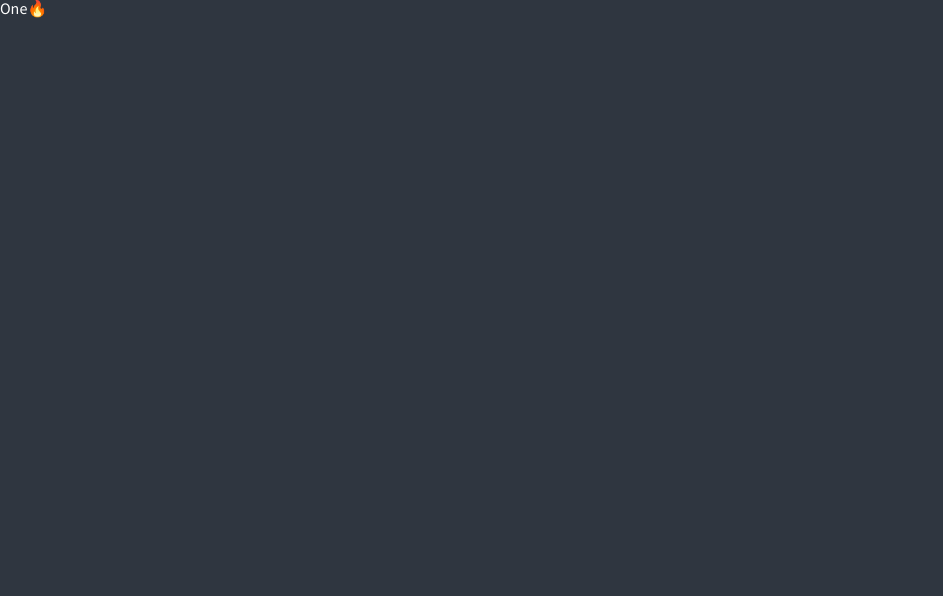
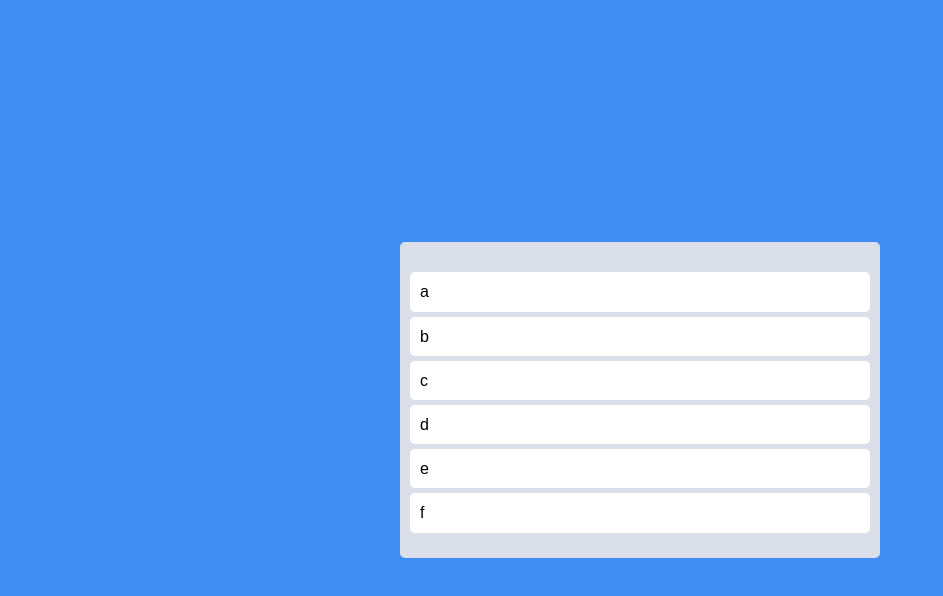
Before and after one commit to jjojjosj/react-master, a React (Create React App) app: page / in a window 1280 px wide. Shown: the top 596 px of the page, without its empty margins (0-943 px from the left). Built offline with nearby package versions, Linux system fonts and the light colour scheme.

Commit message:
드래그앤드롭 구현

```diff
--- a/src/App.tsx
+++ b/src/App.tsx
@@ -1,26 +1,83 @@
 import { useRecoilState, useRecoilValue } from "recoil";
-import { DragDropContext, Draggable, Droppable } from "react-beautiful-dnd";
+import {
+  DragDropContext,
+  Draggable,
+  Droppable,
+  DropResult,
+} from "react-beautiful-dnd";
+import styled from "styled-components";
+import { toDoState } from "./atoms";
+
+const Wrapper = styled.div`
+  display: flex;
+  max-width: 480px;
+  width: 100%;
+  margin: 0 auto;
+  justify-content: center;
+  align-items: center;
+  height: 100vh;
+`;
+
+const Boards = styled.div`
+  display: grid;
+  width: 100%;
+  grid-template-columns: repeat(1, 1fr);
+`;
+
+const Board = styled.div`
+  padding: 20px 10px;
+  padding-top: 30px;
+  background-color: ${(props) => props.theme.boardColor};
+  border-radius: 5px;
+  min-height: 200px;
+`;
+
+const Card = styled.div`
+  border-radius: 5px;
+  margin-bottom: 5px;
+  padding: 10px 10px;
+  background-color: ${(props) => props.theme.cardColor};
+`;
 
 function App() {
-  const onDragEnd = () => {};
+  const [toDos, setToDos] = useRecoilState(toDoState);
+  const onDragEnd = ({ draggableId, destination, source }: DropResult) => {
+    if (!destination) return;
+    setToDos((oldToDos) => {
+      const copyToDos = [...oldToDos];
+      // 1) Delete item on source.index
+      copyToDos.splice(source.index, 1);
+      // 2) Put back the item on the destination.index
+      copyToDos.splice(destination?.index, 0, draggableId);
+      return copyToDos;
+    });
+  };
   return (
     <DragDropContext onDragEnd={onDragEnd}>
-      <div>
+      <Wrapper>
+        <Boards>
           <Droppable droppableId="one">
             {(magic) => (
-            <ul ref={magic.innerRef} {...magic.droppableProps}>
-              <Draggable draggableId="first" index={0}>
+              <Board ref={magic.innerRef} {...magic.droppableProps}>
+                {toDos.map((toDo, index) => (
+                  <Draggable key={toDo} draggableId={toDo} index={index}>
                     {(magic) => (
-                  <li ref={magic.innerRef} {...magic.draggableProps}>
-                    One
-                    <span {...magic.dragHandleProps}>🔥</span>
-                  </li>
+                      <Card
+                        ref={magic.innerRef}
+                        {...magic.dragHandleProps}
+                        {...magic.draggableProps}
+                      >
+                        {toDo}
+                      </Card>
                     )}
                   </Draggable>
-            </ul>
+                ))}
+                {magic.placeholder}
+              </Board>
             )}
           </Droppable>
-      </div>
+        </Boards>
+      </Wrapper>
     </DragDropContext>
   );
 }
--- a/src/atoms.tsx
+++ b/src/atoms.tsx
@@ -1 +1,6 @@
 import { atom, selector } from "recoil";
+
+export const toDoState = atom({
+  key: "toDo",
+  default: ["a", "b", "c", "d", "e", "f"],
+});
--- a/src/index.tsx
+++ b/src/index.tsx
@@ -59,14 +59,17 @@
   box-sizing: border-box;
 }
 body {
+  font-weight: 300;
   font-family: 'Source Sans Pro', sans-serif;
-  background-color: ${(props) => props.theme.bgColor};
-  color:${(props) => props.theme.textColor}
+  background-color:${(props) => props.theme.bgColor};
+  color:black;
+  line-height: 1.2;
 }
 a {
-  text-decoration: none;
+  text-decoration:none;
   color:inherit;
-}`;
+}
+`;
 
 const queryClient = new QueryClient();
 
--- a/src/styled.d.ts
+++ b/src/styled.d.ts
@@ -2,9 +2,8 @@
 
 declare module "styled-components" {
   export interface DefaultTheme {
-    textColor: string;
     bgColor: string;
-    accentColor: string;
-    cardBgColor: string;
+    boardColor: string;
+    cardColor: string;
   }
 }
--- a/src/theme.ts
+++ b/src/theme.ts
@@ -1,8 +1,7 @@
 import { DefaultTheme } from "styled-components";
 
 export const darkTheme: DefaultTheme = {
-  bgColor: "#2f3640",
-  textColor: "white",
-  accentColor: "#9c88ff",
-  cardBgColor: "#5D6570",
+  bgColor: "#3F8CF2",
+  boardColor: "#DADFE9",
+  cardColor: "white",
 };
```
Lines whose indentation alone changed are shown as unchanged.
